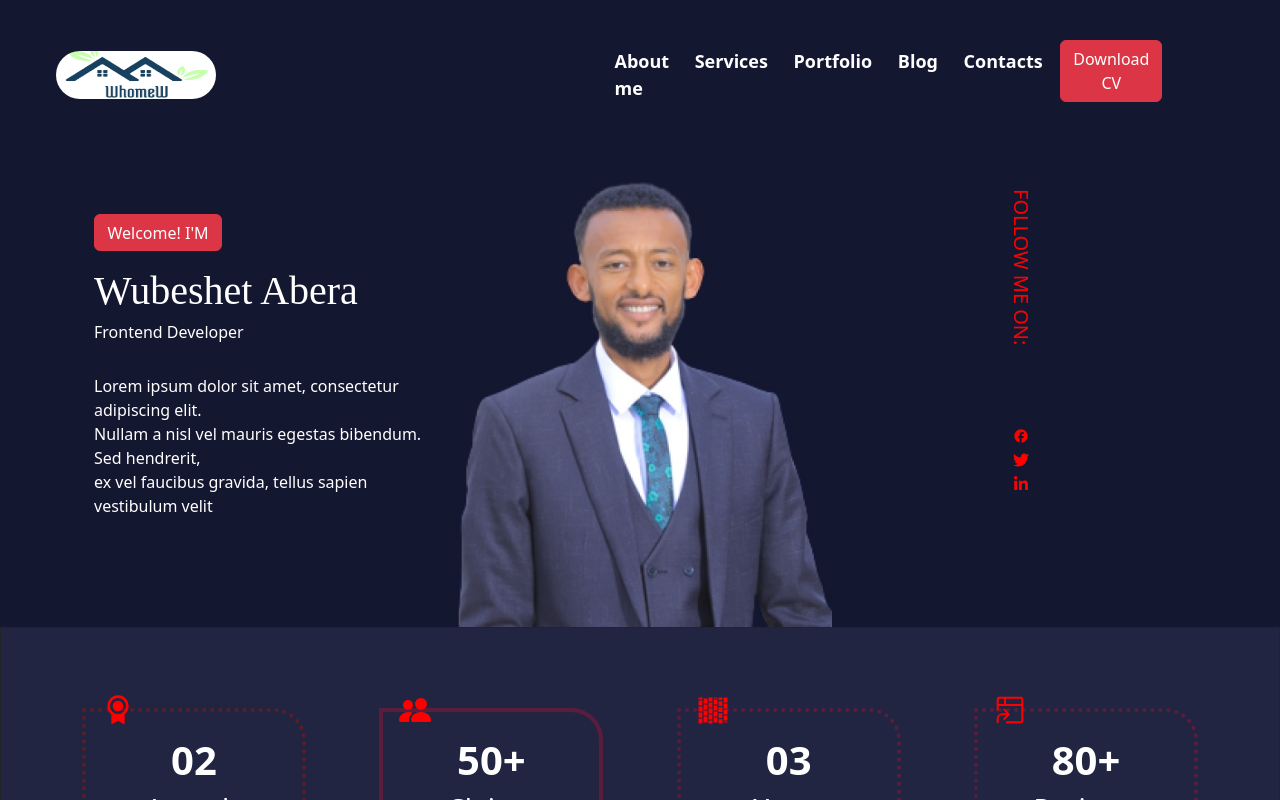
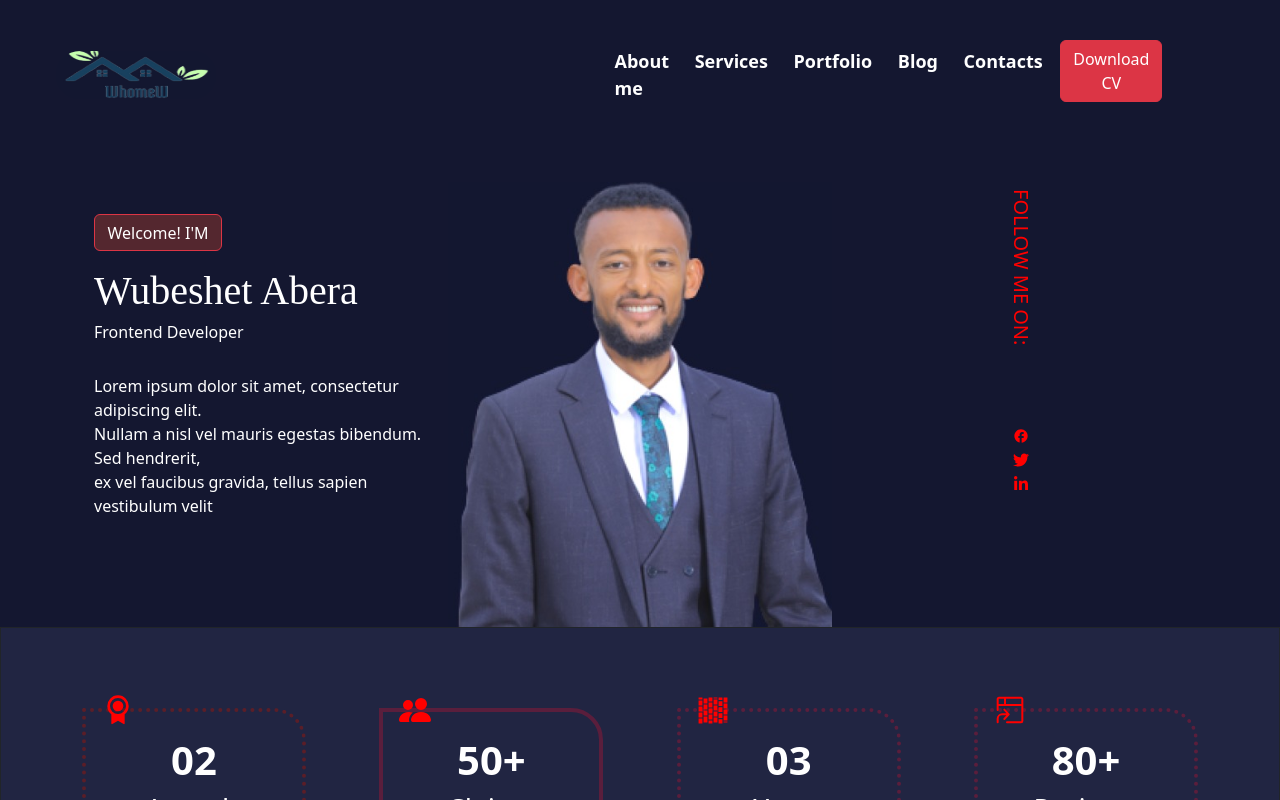
Before and after one commit to wubeabera123/my_portfolio, a React (Create React App) app: page / in a window 1280 px wide. Shown: the top 800 px of the page. Built offline with nearby package versions, Linux system fonts and the light colour scheme.

Commit message:
logo background change

```diff
--- a/src/Landing.js
+++ b/src/Landing.js
@@ -1,6 +1,6 @@
 import React from "react";
 //import "./index.css";
-import logo from "./Image/logo.png";
+import logo from "./Image/logo.jpg";
 import person from "./Image/person.jpg";
 import { useState } from "react";
 import {MdFacebook} from "react-icons/md";
@@ -46,7 +46,9 @@ function Landing(){
     <div className="container " style={{marginTop:"6rem"}}>
        <button className="btn btn-danger" style={{
         width: "8rem",
-        height: "2.3rem"
+        height: "2.3rem",
+        backgroundColor: "#54272f",
+
        }}>Welcome! I'M</button>
        <h1 style={{color: "white",fontFamily: "serif",marginTop:"1rem"}}>Wubeshet Abera</h1>
        <h6 style={{color: "white"}}>Frontend Developer</h6>
```
Also changed, not shown: src/Image/logo.jpg (added), src/Image/logo.png (deleted).
